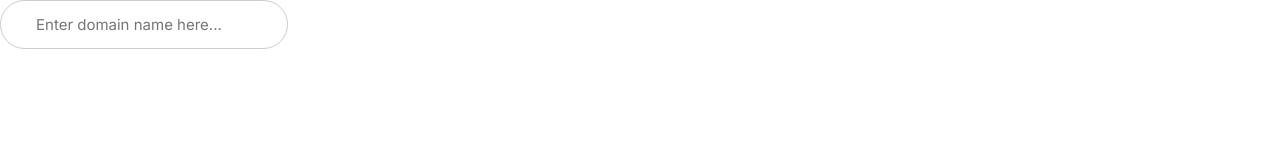
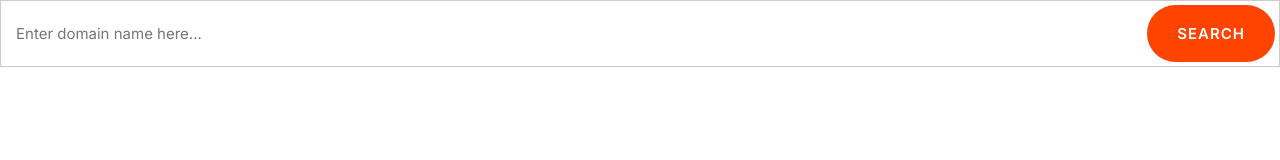
Before and after one commit to thepoojajain/Cloud_Website, a plain HTML site: page index.html in a window 1280 px wide. Drawn offline with Linux system fonts and the light colour scheme.

Commit message:
Input-Group

```diff
--- a/CSS/styles.css
+++ b/CSS/styles.css
@@ -4,6 +4,8 @@
   --color-accent: #ff4300;
   --color-heading: #1b0760;
   --color-body: #918ca4;
+  --color-border: #ccc;
+  --border-radius: 30px;
 }
 
 /* Typography */
@@ -248,9 +250,8 @@ a {
 
 /* Input */
 .input {
-  background-color: white;
-  border: 1px solid #ccc;
-  border-radius: 40px;
+  border: 1px solid var(--color-border);
+  border-radius: var(--border-radius);
   padding: 1.5rem 3.5rem;
   outline: 0;
   color: var(--color-heading);
@@ -261,6 +262,20 @@ a {
   color: cdcbb7;
 }
 
+.input-group {
+  border: 1px solid var(--color-border);
+  display: flex;
+}
+
+.input-group .input {
+  border: 0;
+  flex-grow: 1;
+  padding: 1rem 1.5rem;
+}
+
+.input-group .btn {
+  margin: 4px;
+}
 @media screen and (min-width: 1024px) {
   .input {
     font-size: 1.5rem;
--- a/index.html
+++ b/index.html
@@ -15,11 +15,14 @@
     />
   </head>
   <body>
+    <div class="input-group">
       <input
         type="text"
         class="input"
         id=""
         placeholder="Enter domain name here..."
       />
+      <button class="btn btn--accent">search</button>
+    </div>
   </body>
 </html>
```
Also changed, not shown: Components/input-group.html (added, +9 -0 lines). Lines whose indentation alone changed are shown as unchanged.
